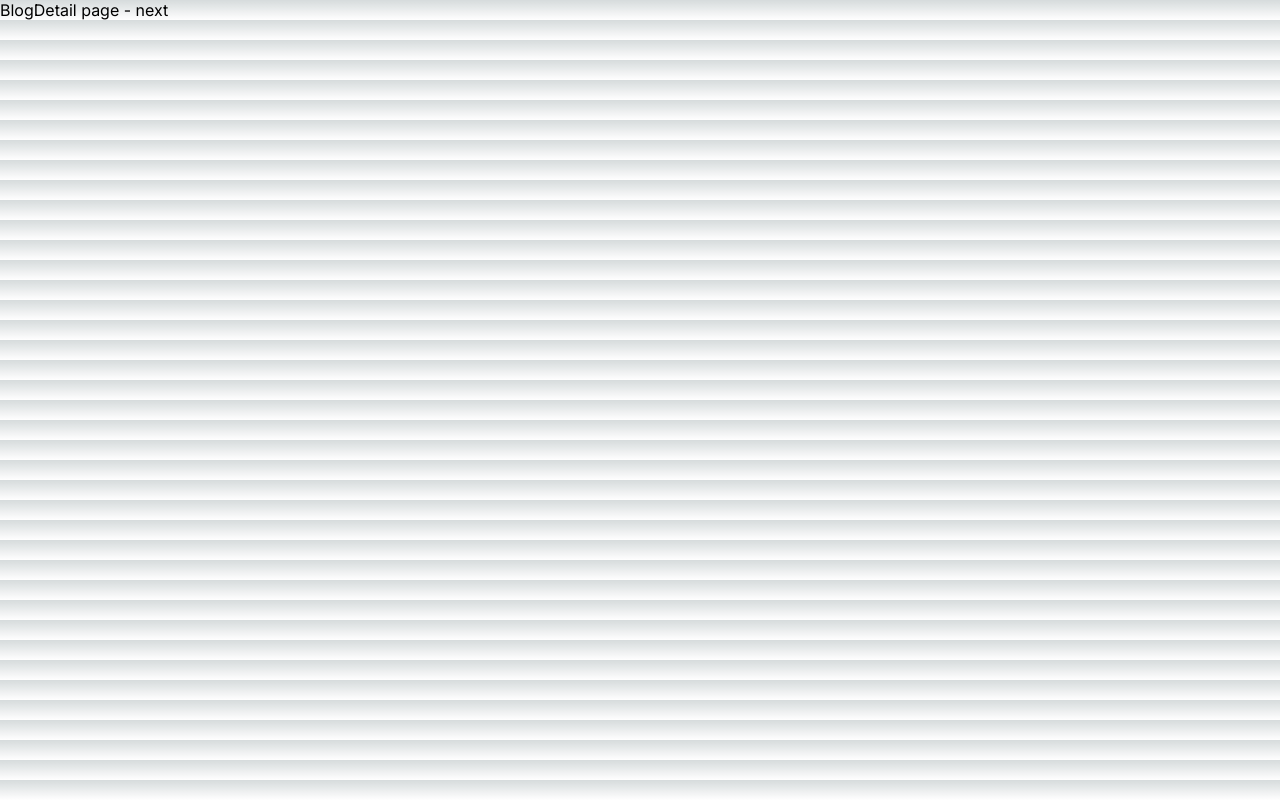
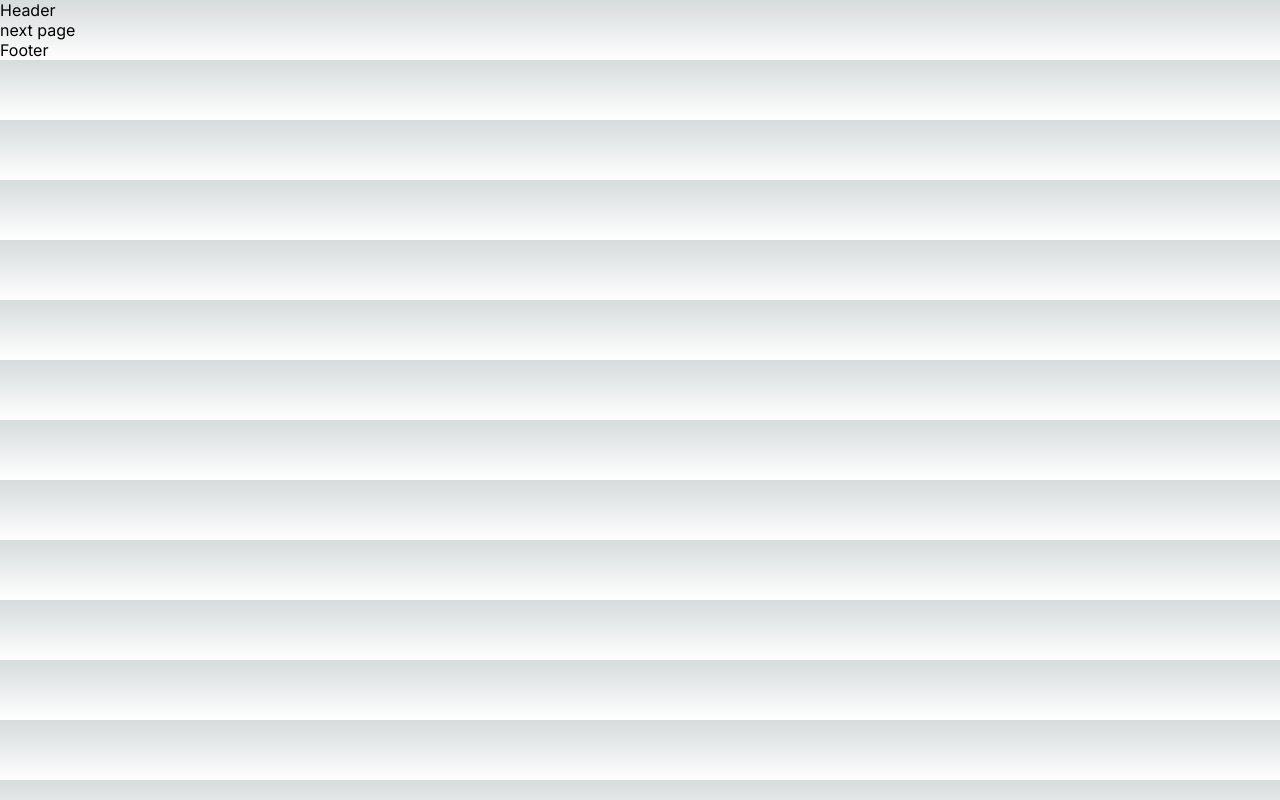
Before and after one commit to shahvalizadehmaryam/next-app-v13.4, a Next.js app: page /blogs/next in a window 1280 px wide. Built offline with nearby package versions, Linux system fonts and the light colour scheme.

Commit message:
nested layout implemented.

```diff
--- /dev/null
+++ b/app/blogs/layout.js
@@ -0,0 +1,11 @@
+function BlogLayout({ children }) {
+  return (
+    <div>
+      <header>Header</header>
+      {children}
+      <footer>Footer</footer>
+    </div>
+  );
+}
+
+export default BlogLayout;
--- /dev/null
+++ b/app/blogs/next/page.js
@@ -0,0 +1,5 @@
+function next() {
+  return <div>next page</div>;
+}
+
+export default next;
```
